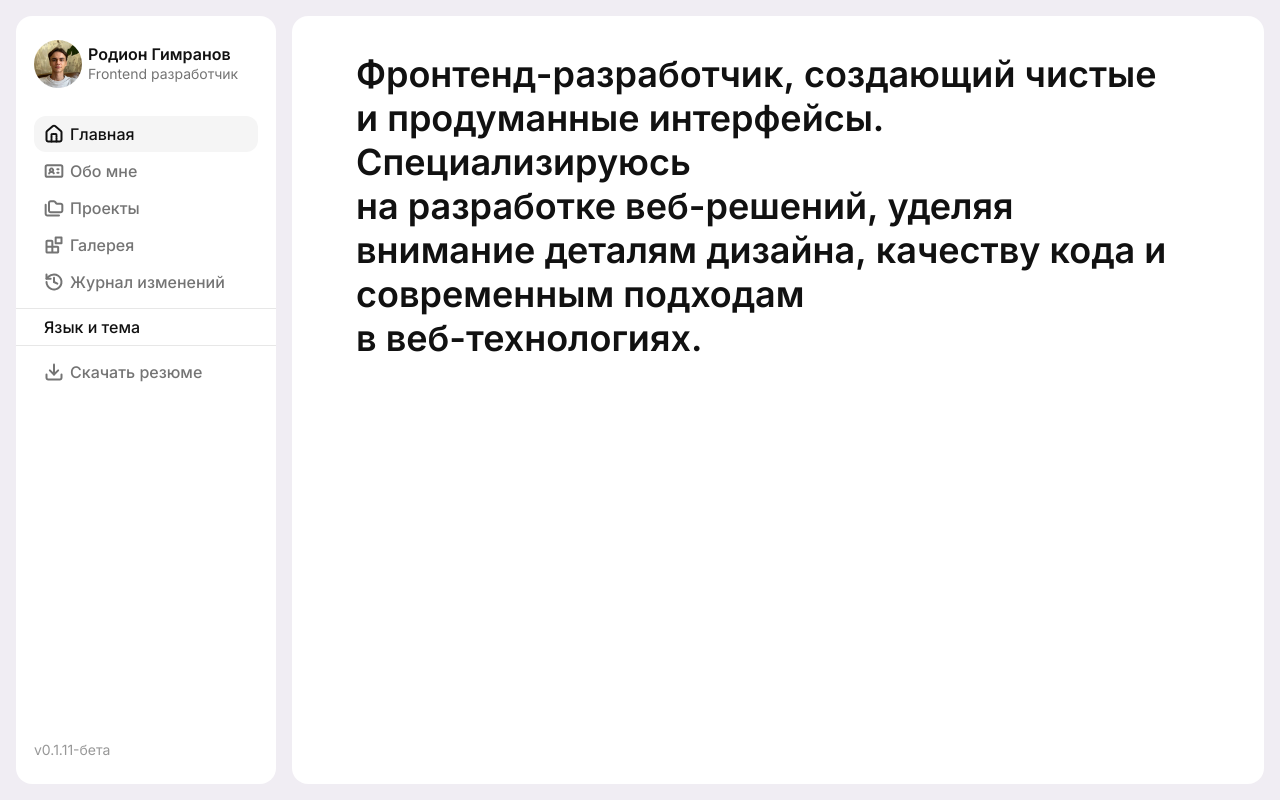
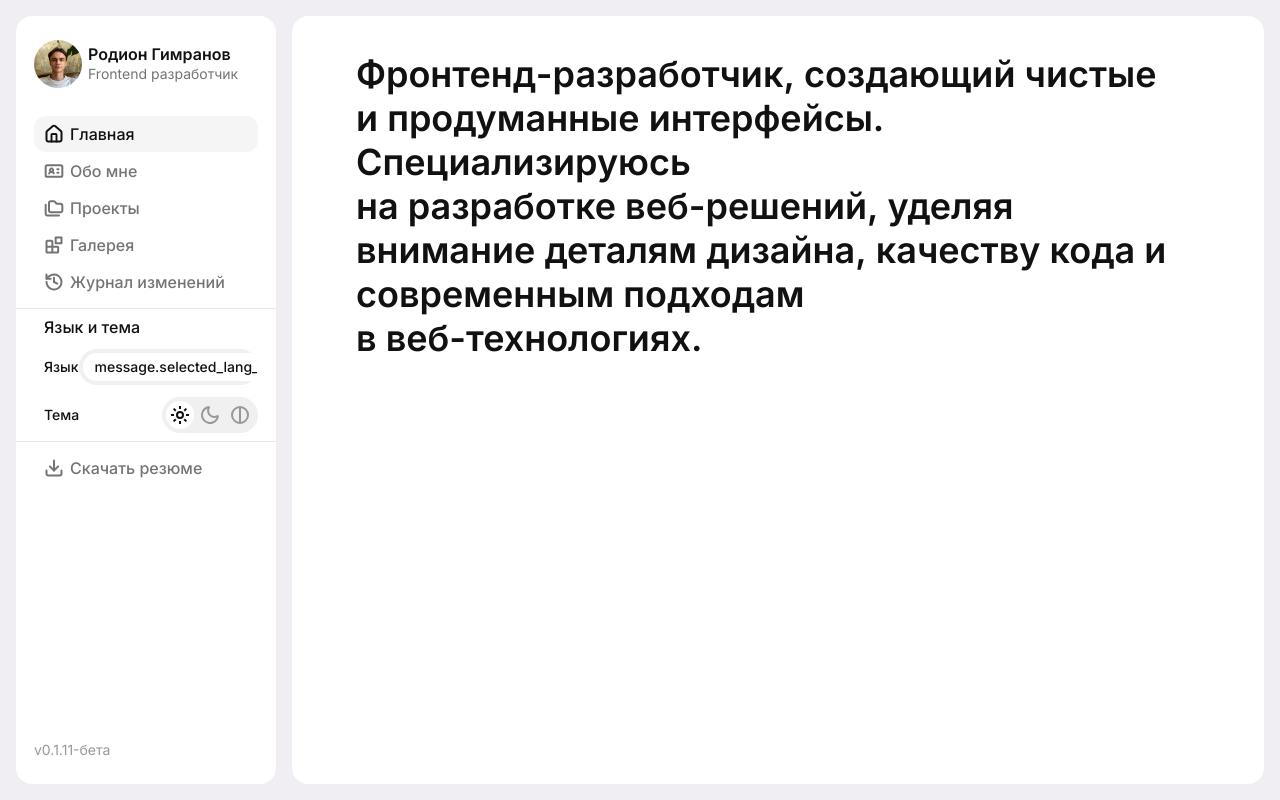
Before and after one commit to RodionGimranov/personal-site, a Vue app: page /#/Home in a window 1280 px wide. Built offline with nearby package versions, Linux system fonts and the light colour scheme.

Commit message:
feat: add language and theme switch sections to SideBar

```diff
--- a/src/components/layout/SideBar.vue
+++ b/src/components/layout/SideBar.vue
@@ -25,6 +25,27 @@
             </div>
             <div class="site_settings_container">
                 <p class="site_settings_title">{{ $t("message.site_settings_title") }}</p>
+                <div class="site_settings_wrapper">
+                    <p class="site_settings_subtitle">
+                        {{ $t("message.language_settings_title") }}
+                    </p>
+                    <ToggleTab
+                        storageKey="language-tab"
+                        :useToggleIcon="true"
+                        :useToggleText="true"
+                        :textOptions="['message.selected_lang_ru', 'message.selected_lang_en']"
+                        @update:activeIndex="onActiveIndexChanged"
+                    />
+                </div>
+                <div class="site_settings_wrapper">
+                    <p class="site_settings_subtitle">{{ $t("message.theme_settings_title") }}</p>
+                    <ToggleTab
+                        storageKey="theme-tab"
+                        :useToggleText="false"
+                        :useToggleIcon="true"
+                        :iconOptions="['light-theme-icon', 'dark-theme-icon', 'system-theme-icon']"
+                    />
+                </div>
             </div>
             <div class="download_btn_container">
                 <button class="side_bar_btn" @click="downloadCV">
@@ -37,12 +58,15 @@
 </template>
 
 <script setup>
-import { computed } from "vue";
+import { ref, computed } from "vue";
 import { useStore } from "vuex";
 import { useRoute } from "vue-router";
 
+import { useLanguageSwitcher } from "@/composables/useLanguageSwitcher.js";
+
 import UserInfoPanel from "@/components/UserInfoPanel.vue";
 import SvgIcon from "@/components/ui/SvgIcon.vue";
+import ToggleTab from "@/components/ui/ToggleTab.vue";
 
 import myProfileImage from "@/assets/images/webp/my-profile-image.webp";
 
@@ -59,6 +83,15 @@ const navLinks = [
     { name: "message.projects_btn_title", icon: "projects-icon", path: "/Projects" },
     { name: "message.gallery_btn_title", icon: "gallery-icon", path: "/Gallery" },
 ];
+
+const activeIndex = ref(0);
+const textOptions = ["Ru", "En"];
+const { switchLanguageByTab } = useLanguageSwitcher();
+
+function onActiveIndexChanged(index) {
+    activeIndex.value = index;
+    switchLanguageByTab(textOptions, index);
+}
 </script>
 
 <style lang="scss">
@@ -148,6 +181,19 @@ const navLinks = [
     color: $primary_dark;
 }
 
+.site_settings_wrapper {
+    width: 100%;
+    display: flex;
+    justify-content: space-between;
+    align-items: center;
+}
+
+.site_settings_subtitle {
+    font-size: 14px;
+    font-weight: 500;
+    color: $primary_dark;
+}
+
 .download_btn_container {
     width: 100%;
     padding: 0px 18px;
```
